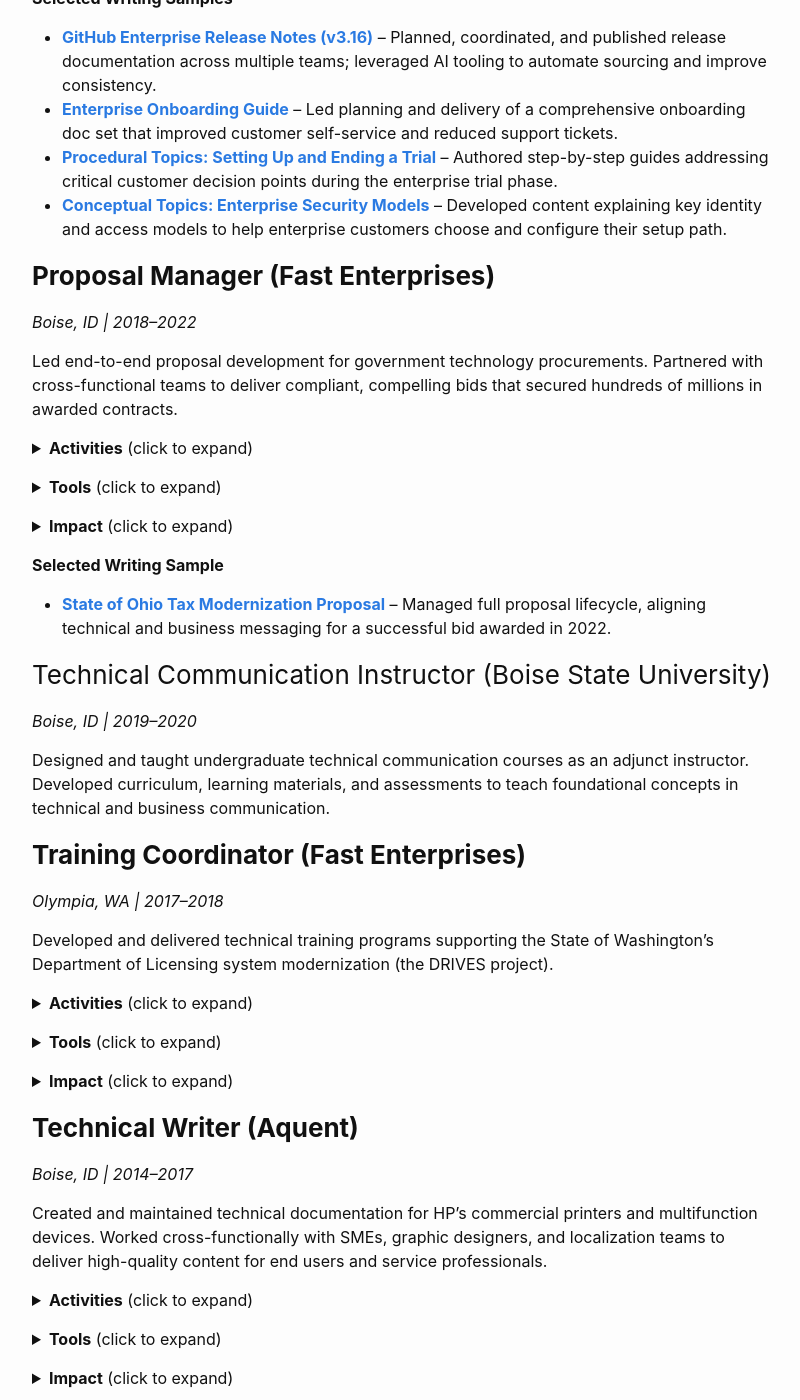
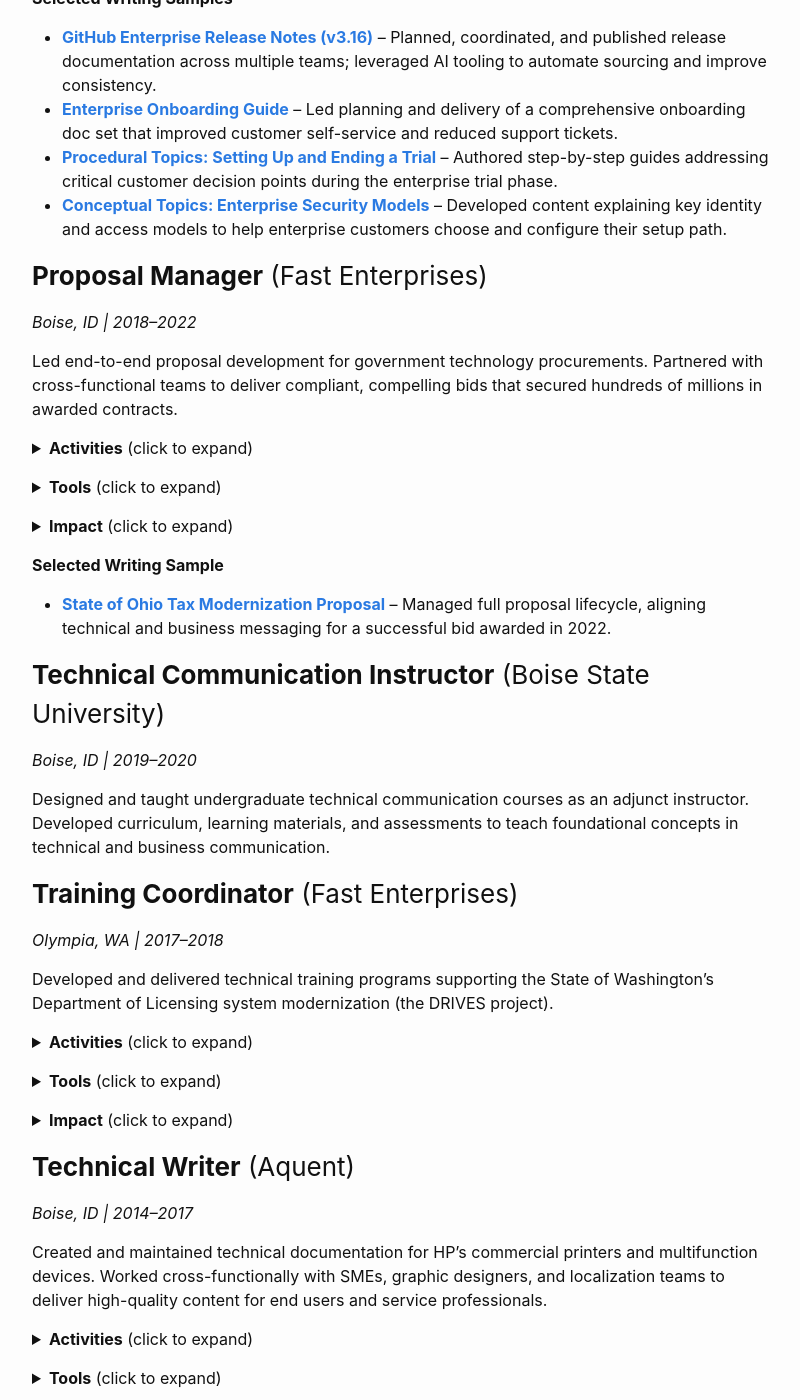
Before and after one commit to rachaelrenk/rachaelrenk.github.io, a Jekyll site: the page built from docs/resume.markdown, in a window 1280 px wide and 1400 px high, scrolled down 1391 px. Shown: the whole window, without its empty margins (238-1038 px from the left). Built offline with Jekyll 4.4.1, drawn with Linux system fonts in a browser that asks for light colours; some of the changed text lies outside the part shown.

```diff
--- a/docs/resume.markdown
+++ b/docs/resume.markdown
@@ -27,7 +27,7 @@ Git • GitHub • CI/CD • Static Site Generators (Jekyll, GitHub Pages) • C
 
 I have been working in technical communication roles since 2013.
 
-### **Content Analyst (Deloitte via A-Jour Net)**
+### **Content Analyst** (Deloitte via A-Jour Net)
 *Remote | 2025–Present*
 
 Content production analyst providing content management and publishing activities to ensure accurate, consistent, and high-quality information across the Deloitte Global Information & Knowledge Organization's assets.
@@ -61,7 +61,7 @@ Improving accuracy and consistency of published content.
 </details>
 </p>
 
-### **Senior Technical Writer (GitHub)**
+### **Senior Technical Writer** (GitHub)
 *Remote | 2022–2025*
 
 Created and managed documentation across complex SaaS products for technical and non-technical audiences. Delivered scalable, user-centered content and drove process improvements in a docs-as-code environment.
@@ -103,7 +103,7 @@ Git, GitHub, CI/CD workflows, Markdown, JSON, YAML, Liquid, AI-assisted tools
 - **[Procedural Topics: Setting Up and Ending a Trial](/samples/procedural-topics)** – Authored step-by-step guides addressing critical customer decision points during the enterprise trial phase.
 - **[Conceptual Topics: Enterprise Security Models](/samples/conceptual-topics)** – Developed content explaining key identity and access models to help enterprise customers choose and configure their setup path.
 
-### **Proposal Manager (Fast Enterprises)**
+### **Proposal Manager** (Fast Enterprises)
 *Boise, ID | 2018–2022*
 
 Led end-to-end proposal development for government technology procurements. Partnered with cross-functional teams to deliver compliant, compelling bids that secured hundreds of millions in awarded contracts.
@@ -143,12 +143,12 @@ Delivered dozens of high-impact proposals that fueled company growth and secured
 
 - **[State of Ohio Tax Modernization Proposal](/samples/technical-proposal)** – Managed full proposal lifecycle, aligning technical and business messaging for a successful bid awarded in 2022.
 
-### Technical Communication Instructor (Boise State University)
+### **Technical Communication Instructor** (Boise State University)
 *Boise, ID | 2019–2020*
 
 Designed and taught undergraduate technical communication courses as an adjunct instructor. Developed curriculum, learning materials, and assessments to teach foundational concepts in technical and business communication.
 
-### **Training Coordinator (Fast Enterprises)**
+### **Training Coordinator** (Fast Enterprises)
 *Olympia, WA | 2017–2018*
 
 Developed and delivered technical training programs supporting the State of Washington's Department of Licensing system modernization (the DRIVES project).
@@ -183,7 +183,7 @@ Strengthened client self-sufficiency by equipping state employees to train their
 </details>
 </p>
 
-### **Technical Writer (Aquent)**
+### **Technical Writer** (Aquent)
 *Boise, ID | 2014–2017*
 
 Created and maintained technical documentation for HP’s commercial printers and multifunction devices. Worked cross-functionally with SMEs, graphic designers, and localization teams to deliver high-quality content for end users and service professionals.
@@ -218,7 +218,7 @@ Delivered clear, accurate documentation with a focus on user needs and localizat
 </details>
 </p>
 
-### **Technical Writing Intern (Aquent)**
+### **Technical Writing Intern** (Aquent)
 *Boise, ID | 2013*
 
 Gained hands-on experience creating technical documentation for HP printers using structured-authoring prinicples, XML, and CMS platforms. Assisted senior technical writers with content development, editing, and publishing tasks. Also served as a hand-model for set up and installation videos.
```
